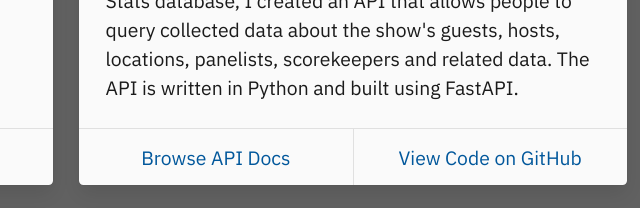
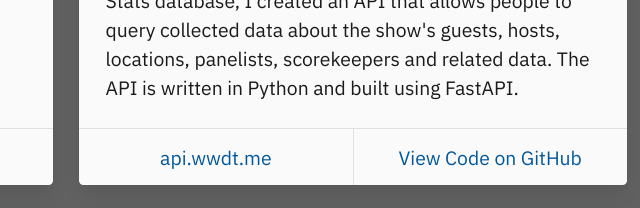
Before and after one commit to questionlp/linhpham.org, a plain HTML site: page index.html in a window 1280 px wide. Shown: the part 2180-2388 px from the top of the page, 574-1214 px from the left. Drawn offline with Linux system fonts and the light colour scheme.

Commit message:
Update text for api.wwdt.me link

```diff
--- a/index.html
+++ b/index.html
@@ -176,7 +176,7 @@
                         </div>
                     </div>
                     <footer class="card-footer">
-                        <a href="https://api.wwdt.me/" class="card-footer-item">Browse API Docs</a>
+                        <a href="https://api.wwdt.me/" class="card-footer-item">api.wwdt.me</a>
                         <a href="https://github.com/questionlp/api.wwdt.me_v2"
                            class="card-footer-item">View Code on GitHub</a>
                     </footer>
```
